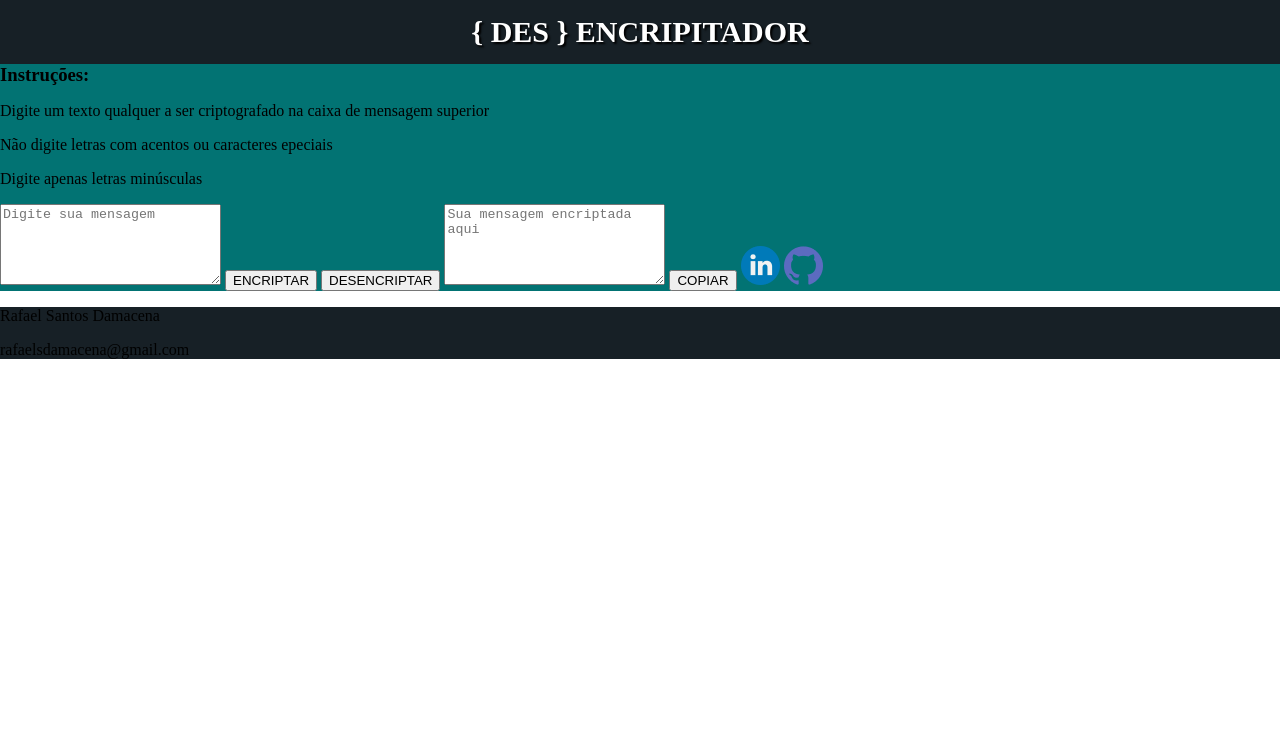
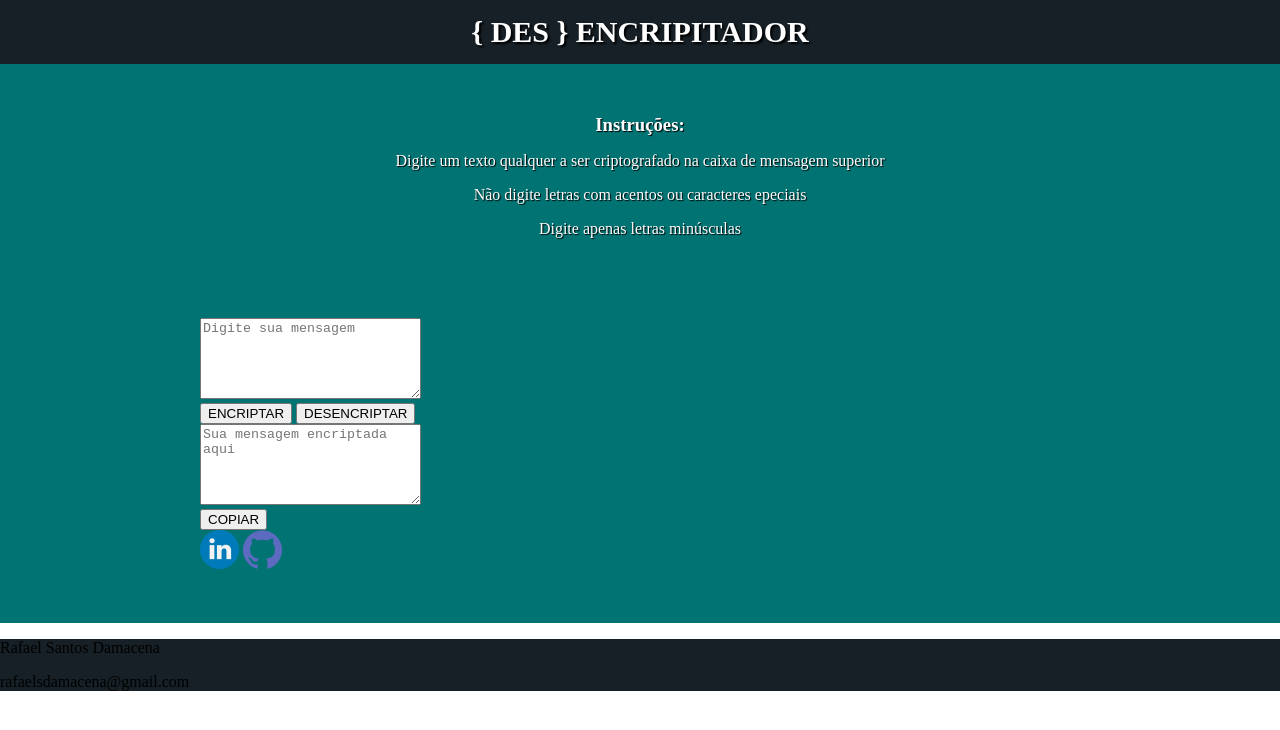
Before and after one commit to Rafaelsdamacena/segredo, a plain HTML site: page index.html in a window 1280 px wide. Drawn offline with Linux system fonts and the light colour scheme.

Commit message:
painel de instrução

```diff
--- a/css/estilo.css
+++ b/css/estilo.css
@@ -11,11 +11,19 @@
     text-shadow: 2px 2px 2px #000;
 }
 
-.bg{
+.layout{
     background-color: #027373;
 }
-.layout{
 
+.container{
+    padding: 50px 200px;
+}
+
+.instruction{
+    color: #fff;
+    text-shadow: 1px 1px 1px #000;
+    text-align: center;
+    margin-bottom: 80px;
 }
 
 .footer{
--- a/index.html
+++ b/index.html
@@ -23,9 +23,10 @@
         </div>
     </header>
 <!--Corpo do site-->
-    <main class="bg">
 <!--Instruções-->
         <section class="layout">
+            <div class="container">
+                <div class="instruction">
                     <h3>
                         Instruções:
                     </h3>
@@ -33,23 +34,39 @@
                     <p>Digite um texto qualquer a ser criptografado na caixa de mensagem superior</p>
                     <p>Não digite letras com acentos ou caracteres epeciais</p>
                     <p>Digite apenas letras minúsculas</p>
+                </div>
 
-<!--Caixa de texto-->
+<!--Caixa de texto 1-->
+                <div class="box">
+                    <div class="box1">
                         <textarea placeholder="Digite sua mensagem" rows=5 cols=25></textarea>
 
-
+<!--Botões encriptar e desencriptar-->
+                        <div class="button1">
                             <button>ENCRIPTAR</button>
                             <button>DESENCRIPTAR</button>
-
+                        </div>
+                    </div>
+<!--Caixa de texto 2-->
+                    <div class="box2">
                         <textarea placeholder="Sua mensagem encriptada aqui" rows=5 cols=25></textarea>
 
+<!--Botão copiar-->
+                        <div class="button2">
                             <button>COPIAR</button>
+                        </div>
+                    </div>
 
+<!--Links-->
+                    <div class="links">
                         <a href="https://www.linkedin.com/in/rafael-damacena-devops/"><img src="imagens/linkedin.png"></a>
                         <a href="https://github.com/Rafaelsdamacena"><img src="imagens/github.png"></a>
+                    </div>
+
+                </div>
+            </div>
 
         </section>
-    </main>
 
 <!--footer-->
     <footer class="footer">
```
Lines whose indentation alone changed are shown as unchanged.
